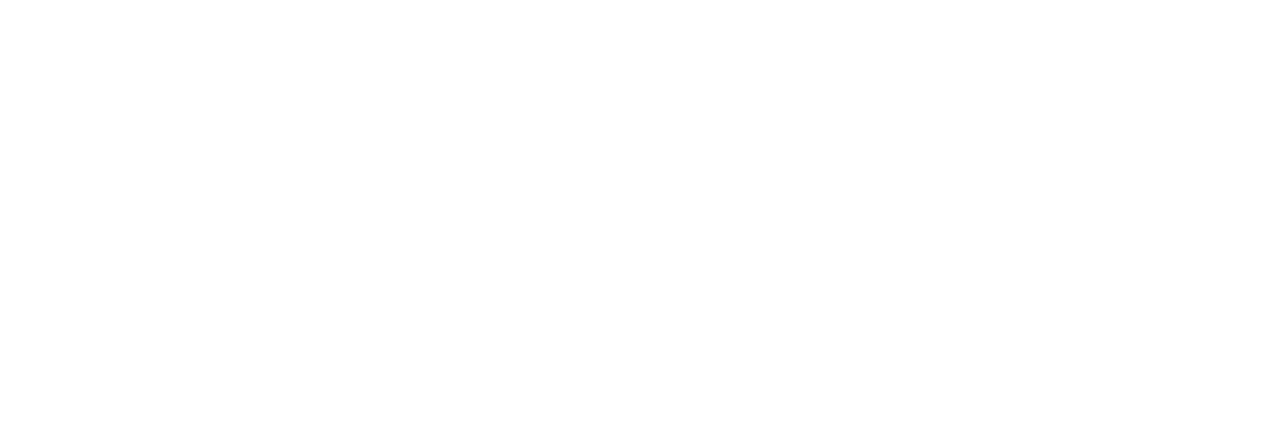
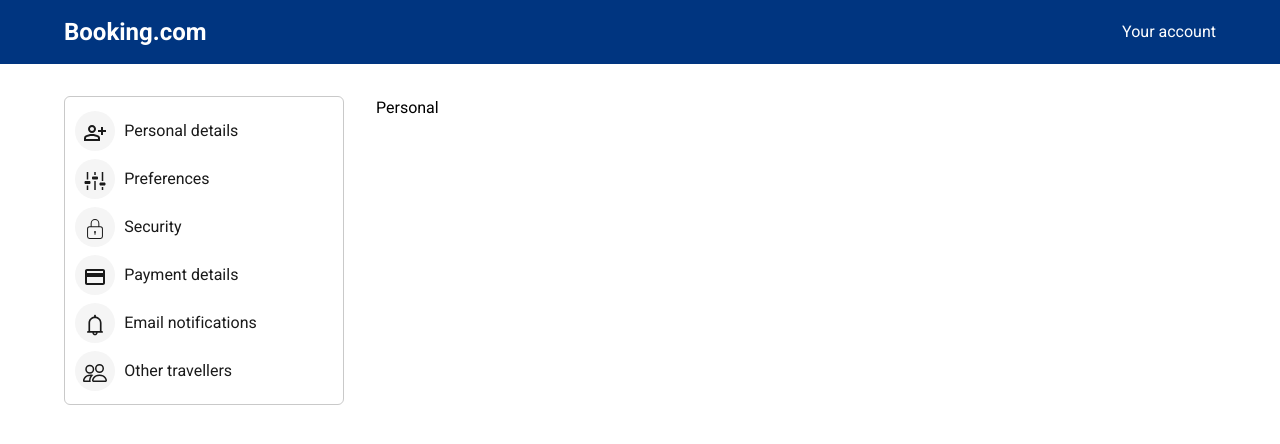
Before and after one commit to VentsiGeorgiev/booking, a React (Create React App) app in the folder client/: page /mysettings/personal in a window 1280 px wide. Before the commit this address had no page. Shown: the top 444 px of the page. Built offline with nearby package versions, Linux system fonts and the light colour scheme; sample sign-in values are in the browser's storage.

Commit message:
Add account settings layout and aside settings menu;

```diff
--- a/client/src/App.js
+++ b/client/src/App.js
@@ -1,5 +1,6 @@
 import { BrowserRouter, Routes, Route } from 'react-router-dom';
-import { Account, Home, Register, SignIn } from './pages';
+import { Personal, Preferences } from './components';
+import { Account, Home, Register, SignIn, AccountSettingsLayout } from './pages';
 import RequireAuth from './utils/RequireAuth';
 
 function App() {
@@ -8,12 +9,20 @@
             <BrowserRouter>
                 <Routes>
                     <Route path='/' element={<Home />} />
-                    <Route path='/register' element={<Register />} />
-                    <Route path='/sign-in' element={<SignIn />} />
+                    <Route path='register' element={<Register />} />
+                    <Route path='sign-in' element={<SignIn />} />
 
                     <Route element={<RequireAuth />}>
-                        <Route path='/account' element={<Account />} />
+                        <Route path='mysettings' element={<Account />} />
+
+
+                        <Route path='mysettings' element={<AccountSettingsLayout />} >
+                            <Route path='personal' element={<Personal />} />
+                            <Route path='preferences' element={<Preferences />} />
+                        </Route>
+
                     </Route>
+
                 </Routes>
             </BrowserRouter>
         </>
--- /dev/null
+++ b/client/src/components/Account/Personal.js
@@ -0,0 +1,7 @@
+function Personal() {
+    return (
+        <div>Personal</div>
+    );
+}
+
+export default Personal;
--- /dev/null
+++ b/client/src/components/Account/Preferences.js
@@ -0,0 +1,7 @@
+function Preferences() {
+    return (
+        <div>Preferences</div>
+    );
+}
+
+export default Preferences;
--- a/client/src/components/Header/Header.js
+++ b/client/src/components/Header/Header.js
@@ -32,7 +32,7 @@
                 :
                 <>
                     <li>
-                        <Link className={styles.header__link} to='/account'>Your account</Link>
+                        <Link className={styles.header__link} to='/mysettings'>Your account</Link>
                     </li>
                 </>
             }
--- a/client/src/components/index.js
+++ b/client/src/components/index.js
@@ -3,10 +3,14 @@
 import FormModal from './FormModal/FormModal';
 import Spinner from './Spinner/Spinner';
 import Hero from './Hero/Hero';
+import Personal from './Account/Personal';
+import Preferences from './Account/Preferences';
 export {
     Header,
     SearchForm,
     FormModal,
     Spinner,
     Hero,
+    Personal,
+    Preferences,
 };
--- a/client/src/data/AccountSettingsLinks.js
+++ b/client/src/data/AccountSettingsLinks.js
@@ -11,7 +11,7 @@
         title: 'Personal details',
         text: 'Update your information and find out how it\'s used.',
         linkText: 'Manage personal details',
-        link: 'mysettings'
+        link: 'personal'
     },
     {
         id: 2,
@@ -19,7 +19,7 @@
         title: 'Preferences',
         text: 'Change your language, currency and accessibility requirements.',
         linkText: 'Manage preferences',
-        link: 'mysettings'
+        link: 'preferences'
     },
     {
         id: 3,
@@ -27,7 +27,7 @@
         title: 'Security',
         text: 'Adjust your security settings and set up two-factor authentication.',
         linkText: 'Manage account security',
-        link: 'mysettings'
+        link: 'security'
     },
     {
         id: 4,
@@ -35,7 +35,7 @@
         title: 'Payment details',
         text: 'Securely add or remove payment methods to make it easier when you book.',
         linkText: 'Manage payment details',
-        link: 'mysettings'
+        link: 'payment'
     },
     {
         id: 5,
@@ -43,7 +43,7 @@
         title: 'Email notifications',
         text: 'Decide what you want to be notified about, and unsubscribe from what you don\'t.',
         linkText: 'Manage notifications',
-        link: 'mysettings'
+        link: 'email'
     },
     {
         id: 6,
@@ -51,6 +51,6 @@
         title: 'Other travellers',
         text: 'Add or edit information about the people you\'re travelling with.',
         linkText: 'Manage travellers',
-        link: 'mysettings'
+        link: 'travellers'
     },
 ];
--- /dev/null
+++ b/client/src/pages/AccountSettingsLayout/AccountSettingsLayout.js
@@ -0,0 +1,37 @@
+import { Link, Outlet } from 'react-router-dom';
+import { Header } from '../../components';
+import { accountSettingsData } from '../../data/AccountSettingsLinks';
+import useWindowDimensions from '../../hooks/useWindowDimensions';
+import styles from './AccountSettingsLayout.module.scss';
+
+function AccountSettingsLayout() {
+
+    const { width } = useWindowDimensions();
+
+    return (
+        <>
+            <Header />
+            <main className={`container ${styles.account__settings}`}>
+                {width > 800 && (
+                    <aside className={styles.aside}>
+                        {accountSettingsData.map((data) => (
+                            <li>
+                                <Link className={styles.aside__link} to={`${data.link}`}>
+                                    <div className={styles.aside__box}>
+                                        <i className={styles.aside__box__icon}>{data.icon}</i>
+                                        <p className={styles.aside__box__title}>{data.title}</p>
+                                    </div>
+                                </Link>
+                            </li>
+                        ))}
+                    </aside>
+                )}
+                <div>
+                    <Outlet />
+                </div>
+            </main>
+        </>
+    );
+}
+
+export default AccountSettingsLayout;
--- /dev/null
+++ b/client/src/pages/AccountSettingsLayout/AccountSettingsLayout.module.scss
@@ -0,0 +1,54 @@
+@import '../../styles/variables';
+
+.aside {
+    padding: 0.6rem;
+    border: 1px solid $gray;
+    border-radius: 6px;
+
+    &__box {
+        display: flex;
+        align-items: center;
+        gap: 0.6rem;
+        min-height: 6vh;
+
+        &__title {
+            color: $font;
+        }
+
+        &:not(:last-child) {
+            border-bottom: 1px solid $gray;
+        }
+
+        &__icon {
+            font-size: 1.5rem;
+            background-color: $light-gray;
+            width: 40px;
+            height: 40px;
+            padding: 0.5rem;
+            border-radius: 50%;
+            color: $font;
+        }
+
+        &:hover p {
+            color: $primary-light;
+            text-decoration: underline;
+        }
+        &:hover i {
+            color: $primary-light;
+        }
+    }
+}
+
+.account__settings {
+    display: grid;
+    grid-template-columns: 1fr;
+    gap: 2rem;
+
+    @media screen and (min-width: 800px) {
+        grid-template-columns: 2fr 3fr;
+    }
+
+    @media screen and (min-width: 1024px) {
+        grid-template-columns: 1fr 3fr;
+    }
+}
--- a/client/src/pages/index.js
+++ b/client/src/pages/index.js
@@ -2,9 +2,11 @@
 import Register from './Register/Register';
 import SignIn from './SignIn/SignIn';
 import Account from './Account/Account';
+import AccountSettingsLayout from './AccountSettingsLayout/AccountSettingsLayout';
 export {
     Home,
     Register,
     SignIn,
     Account,
+    AccountSettingsLayout,
 };
```
